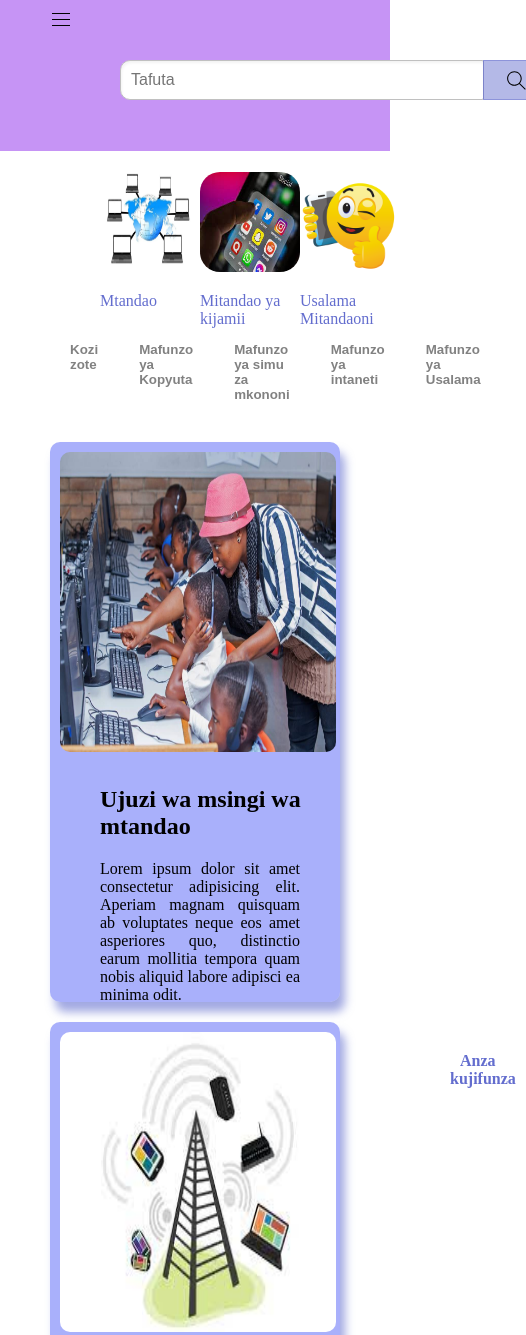
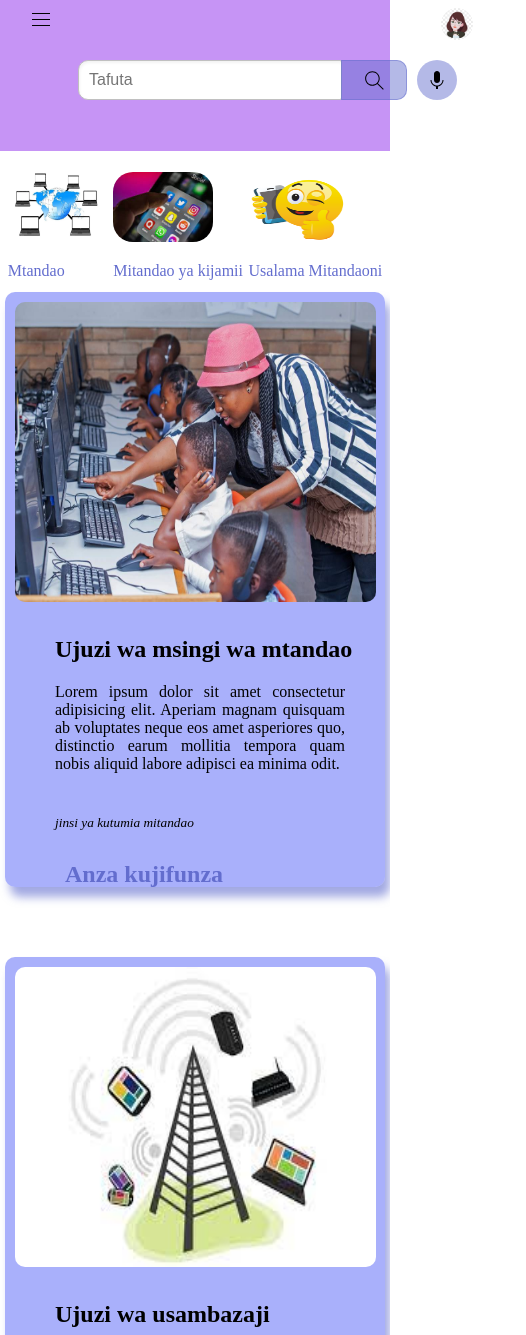
Before and after one commit to StevenAlphonce/skillify, a plain HTML site: page home.html in a window 390 px wide. Shown: the top 1335 px of the page, 526 px wide, since content can reach past the window. Drawn offline with Linux system fonts and the light colour scheme.

Commit message:
Home page with Mobile 660px responsive features.
@meda functioning correctly

```diff
--- a/assets/custome/home.css
+++ b/assets/custome/home.css
@@ -187,9 +187,15 @@ margin: 50px 50px 0 50px;
 
 
 /* home header media */
-@media screen and (max-width:770px) {
+@media  screen and (max-width:660px) {
+
+  .main{
+    margin:0 5px 0 5px ;
+    padding: 0;
+  }
  .header{
   height: 150px;
+  width: 100%;
   display: block;
   position: fixed;
   background: rgb(198, 148, 245);
@@ -198,16 +204,16 @@ margin: 50px 50px 0 50px;
  .left-section{
   position: absolute;
   top:5%;
-  left: 25px;
+  left: 5px;
  }
 
  .middle-section{
   position: absolute;
-  left:50px;
+  left:8px;
   top:60px
  }
  .search-bar{
-  width: 350px;
+  width: 250px;
   border-bottom-left-radius: 10px;
   border-top-left-radius: 10px;
  }
@@ -220,15 +226,17 @@ margin: 50px 50px 0 50px;
  .right-section{
   position: absolute;
   top:5%;
-  left: 510px;
+  left: 330px;
  }
 
  .categories{
-  margin: 50px 0px 0px 50px;
+  margin: 50px 0px 0px 0px;
+  height: 50px;
  }
 
- .category-img{
+ .category-img img{
   margin: auto;
+  height: 70px;
  }
 
 
@@ -358,17 +366,26 @@ transition: 1s;
 }
 
 /* topics media */
-@media screen and (max-width:770px) {
+@media screen and (max-width:660px) {
   .filters{
+    display: none;
     font-size: smaller;
     margin-top: 50px;
     column-gap: 1px;
   }
   .topic{
+    display: flex;
+    justify-content: space-around;
+    margin-top:70px;
     display: block;
-    height: 560px;
+    height: 595px;
     background-color: rgba(44, 61, 245, 0.402); ;
 
+  }
+
+  .topic-texts{
+    margin: 5;
+    /* padding: 15px; */
   }
 
   .topic .topic-img img{
@@ -381,9 +398,10 @@ transition: 1s;
   }
 
   .topic .topic-start{
-  position: absolute;
-  margin-top:-10px;
-  left: 450px;
+    display: inline-block;
+    justify-content: center;
+    width: 100%;
+    font-size: x-large;
   }
 
   .pagination{
```
